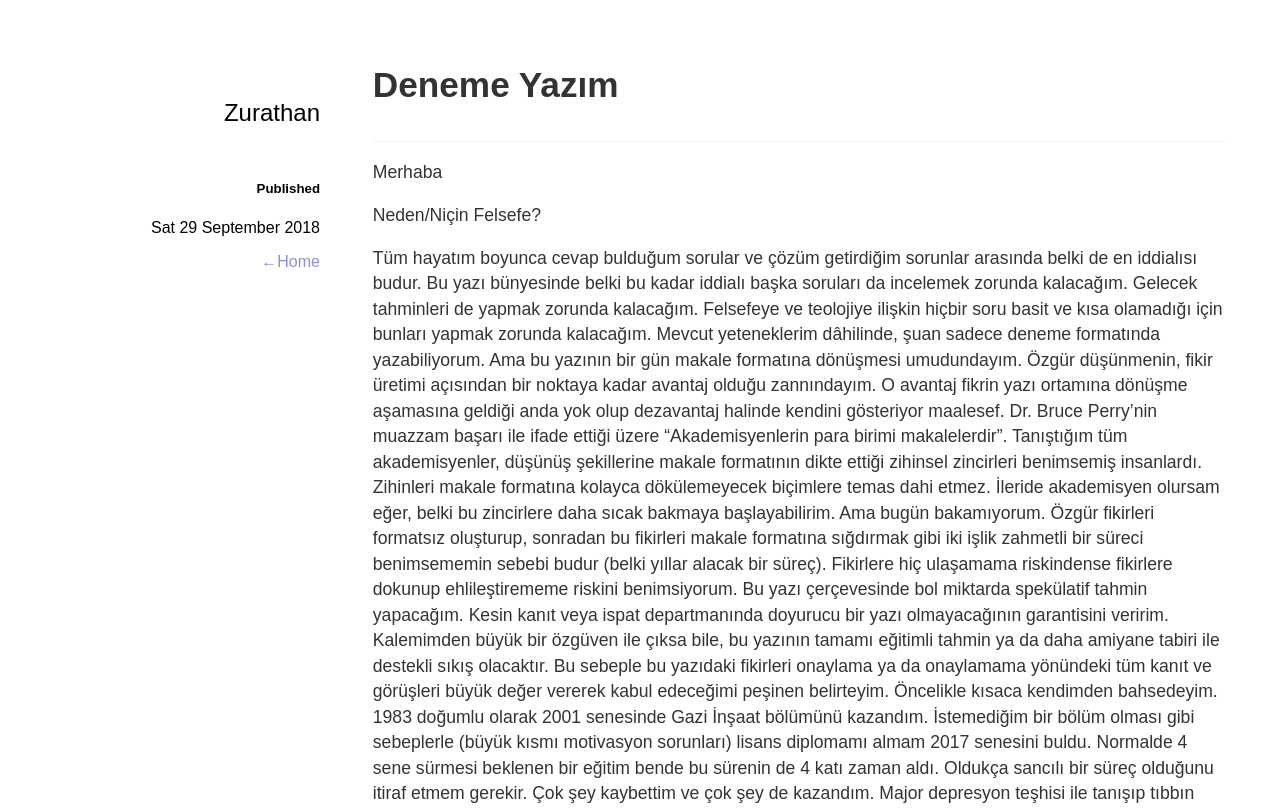
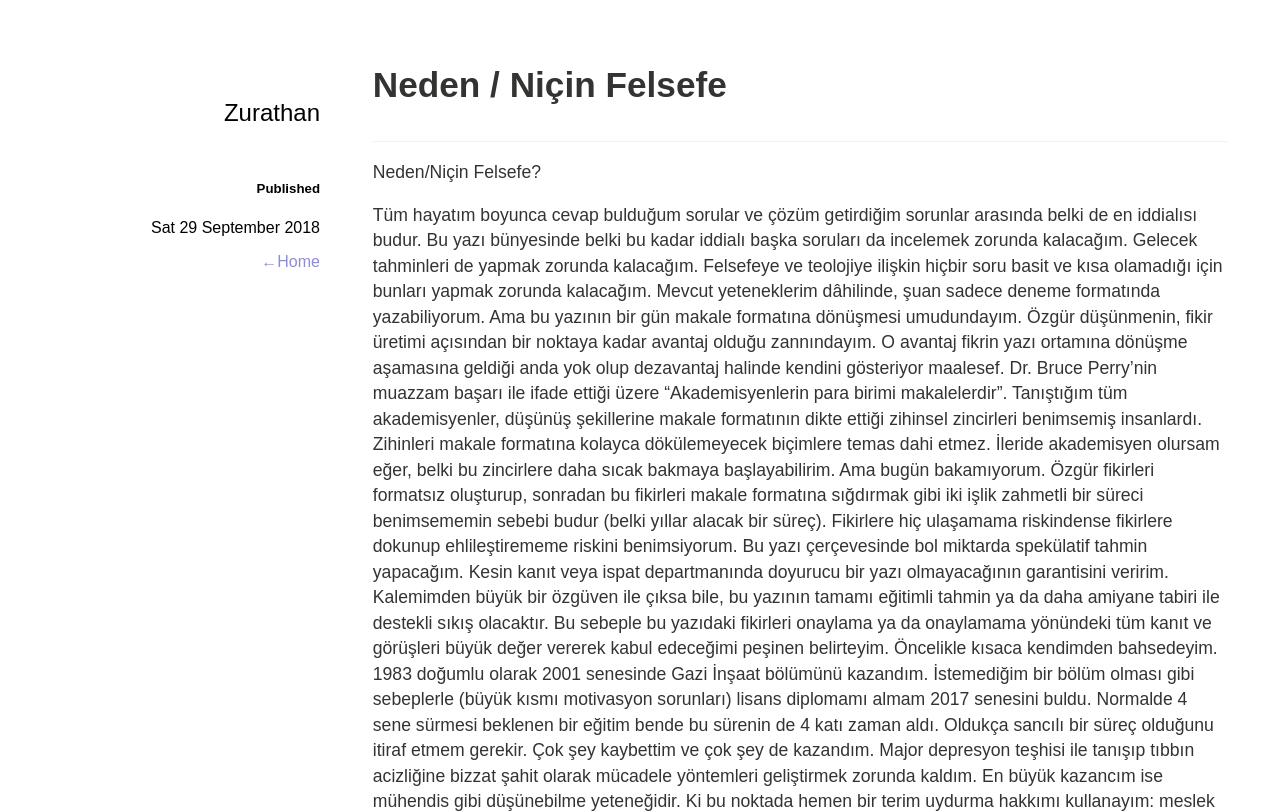
Before and after one commit to zurathan/zurathan.github.io, a plain HTML site: page neden-felsefe.html in a window 1280 px wide. Shown: the top 811 px of the page. Drawn offline with nearby package versions, Linux system fonts and the light colour scheme; some packages are replaced by stand-ins of ours; a script that the page names is missing.

Commit message:
Update neden-felsefe.html

```diff
--- a/neden-felsefe.html
+++ b/neden-felsefe.html
@@ -42,12 +42,12 @@
         <div class="content">
             <section class="post">
                 <header class="post-header">
-                    <h1>Deneme Yazım</h1>
+                    <h1>Neden / Niçin Felsefe</h1>
                         <p class="post-meta">
                                                    </p>
                 </header>
             </section>
-            <p>Merhaba</p>
+
 <p>
 
 <p> Neden/Niçin Felsefe?</p>
```
